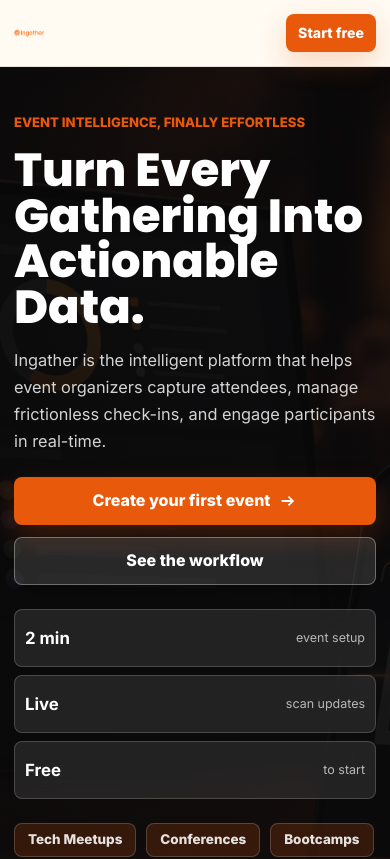
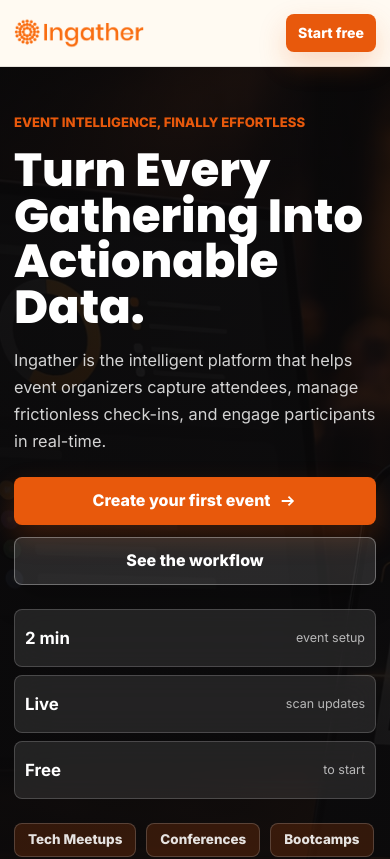
Before and after one commit to ejemas/ingather-frontend, a React (Create React App) app: page / in a window 390 px wide. Shown: the top 859 px of the page. Built offline with nearby package versions, Linux system fonts and the light colour scheme.

Commit message:
ingather mobile logo fix

```diff
--- a/src/styles/LandingPage.css
+++ b/src/styles/LandingPage.css
@@ -644,8 +644,9 @@
 
 @media (max-width: 520px) {
   .lp-brand img {
-    width: 30px;
-    height: 30px;
+    width: auto;
+    height: 32px;
+    max-width: 132px;
   }
 
   .lp-brand span {
```
